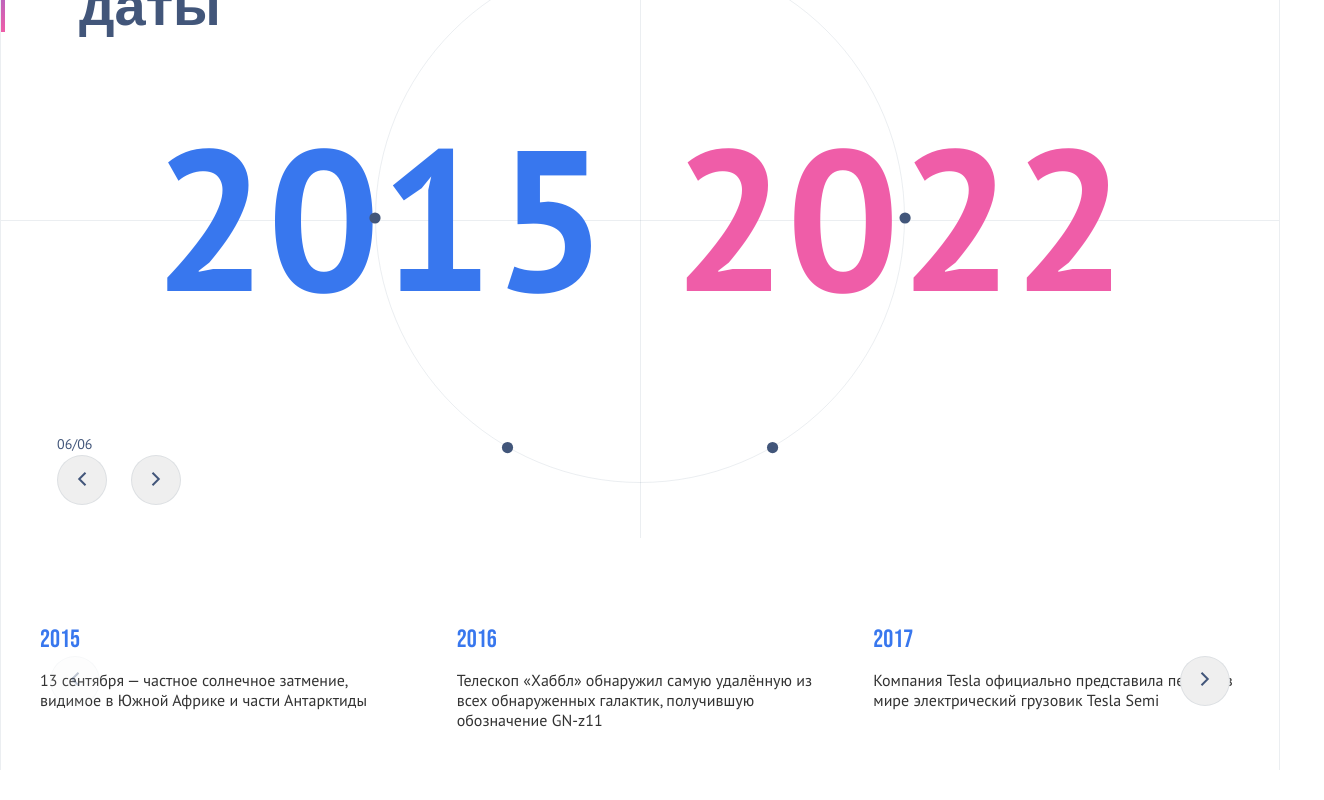
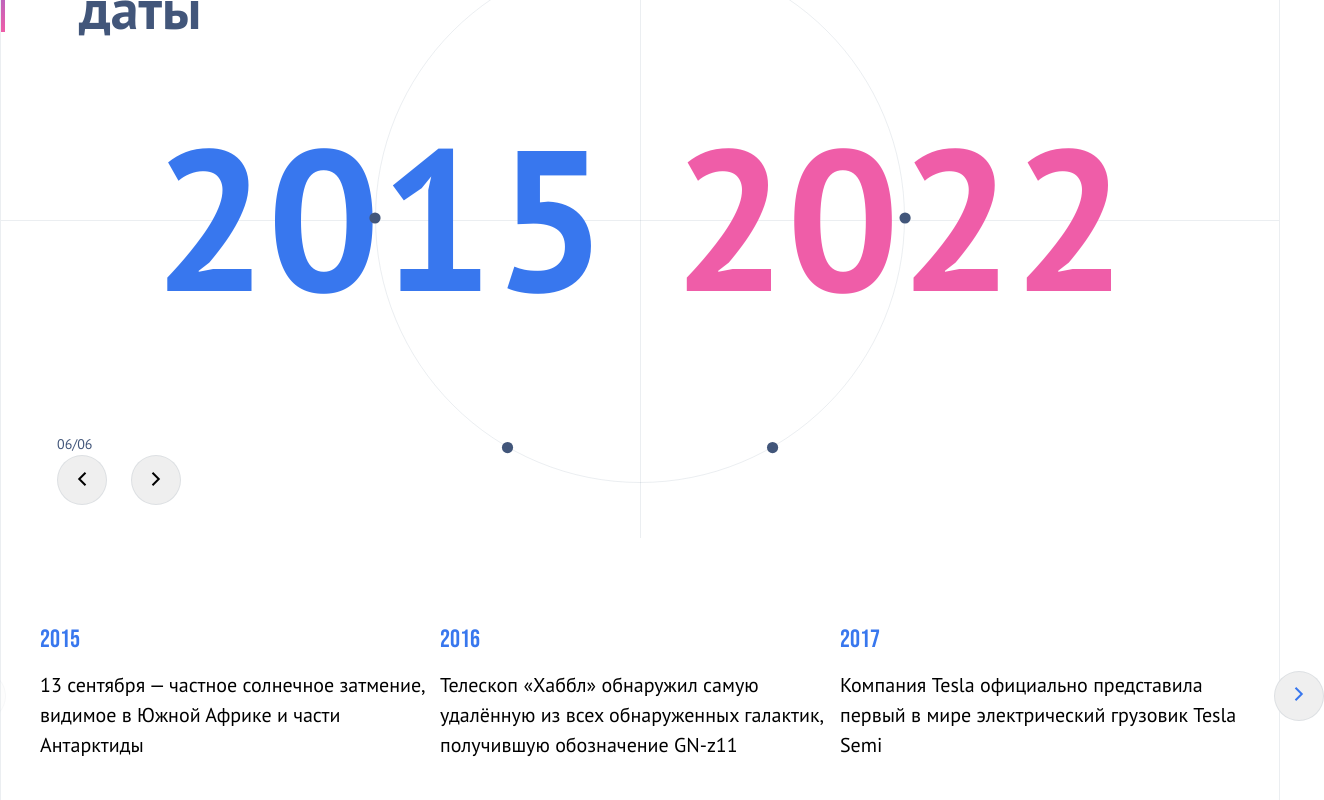
Before and after one commit to WoobotGJR/timeline-project, a React app: page / in a window 1280 px wide. Shown: the part 262-1062 px from the top of the page, 1324 px wide, since content can reach past the window. Before the commit the page ends 1032 px from the top, so only its background shows below. Built offline with nearby package versions, Linux system fonts and the light colour scheme.

Commit message:
template almost ready

```diff
--- a/src/App.scss
+++ b/src/App.scss
@@ -197,6 +197,7 @@
   display: flex;
   flex-direction: column;
   gap: 15px;
+  width: 400px;
 }
 
 .event-year {
@@ -208,8 +209,9 @@
 }
 
 .event-description {
-  font-size: 1rem;
-  color: #333;
+  font-weight: 400;
+  font-size: 20px;
+  line-height: 30px;
 }
 
 .swiper-button-prev,
@@ -219,6 +221,8 @@
   border-radius: 50%;
   cursor: pointer;
   border: 1px solid rgba($color: $main-color, $alpha: 0.1);
+  color: $text-blue !important;
+  top: 50% !important;
 
   &::after {
     content: '' !important;
@@ -227,3 +231,11 @@
     content: '' !important;
   }
 }
+
+.swiper-button-prev {
+  left: -7% !important;
+}
+
+.swiper-button-next {
+  right: -7% !important;
+}
--- a/src/App.tsx
+++ b/src/App.tsx
@@ -111,7 +111,6 @@ const App = () => {
       <div className="swiper-container">
         <Swiper
           modules={[Navigation]}
-          spaceBetween={50}
           slidesPerView={3}
           navigation={{
             nextEl: '.swiper-button-next',
--- a/src/components/ui/ArrowButton/ArrowButton.tsx
+++ b/src/components/ui/ArrowButton/ArrowButton.tsx
@@ -23,7 +23,7 @@ const ArrowButton: React.FC<ArrowButtonProps> = ({ direction }) => {
       >
         <path
           d="M8.49988 0.750001L2.24988 7L8.49988 13.25"
-          stroke="#42567A"
+          stroke="currentColor"
           strokeWidth="2"
         />
       </svg>
--- a/src/styles/fonts.scss
+++ b/src/styles/fonts.scss
@@ -25,9 +25,3 @@
 body {
   font-family: 'PT Sans', sans-serif;
 }
-
-h1,
-h2,
-h3 {
-  font-family: 'BebasNeue', sans-serif;
-}
```
